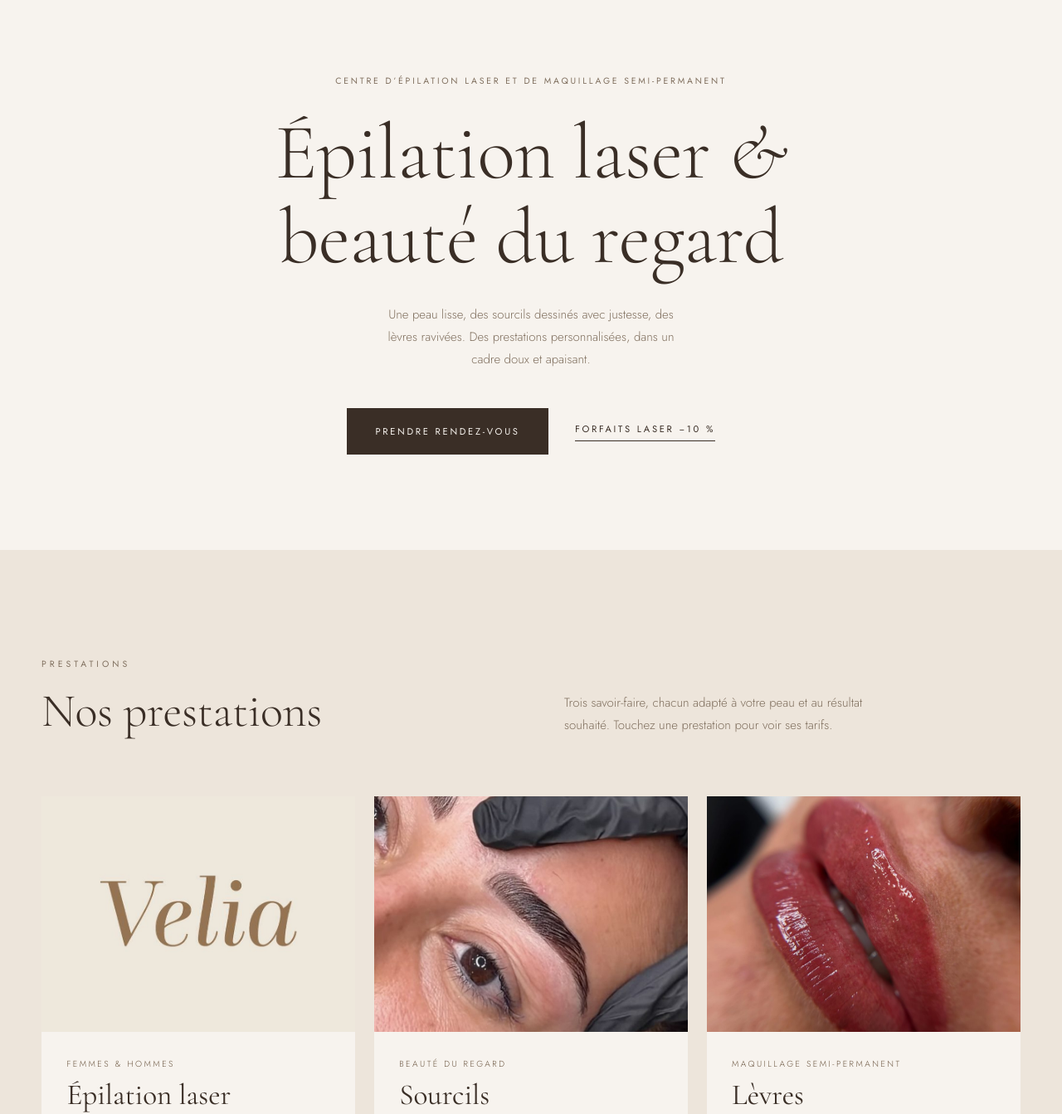
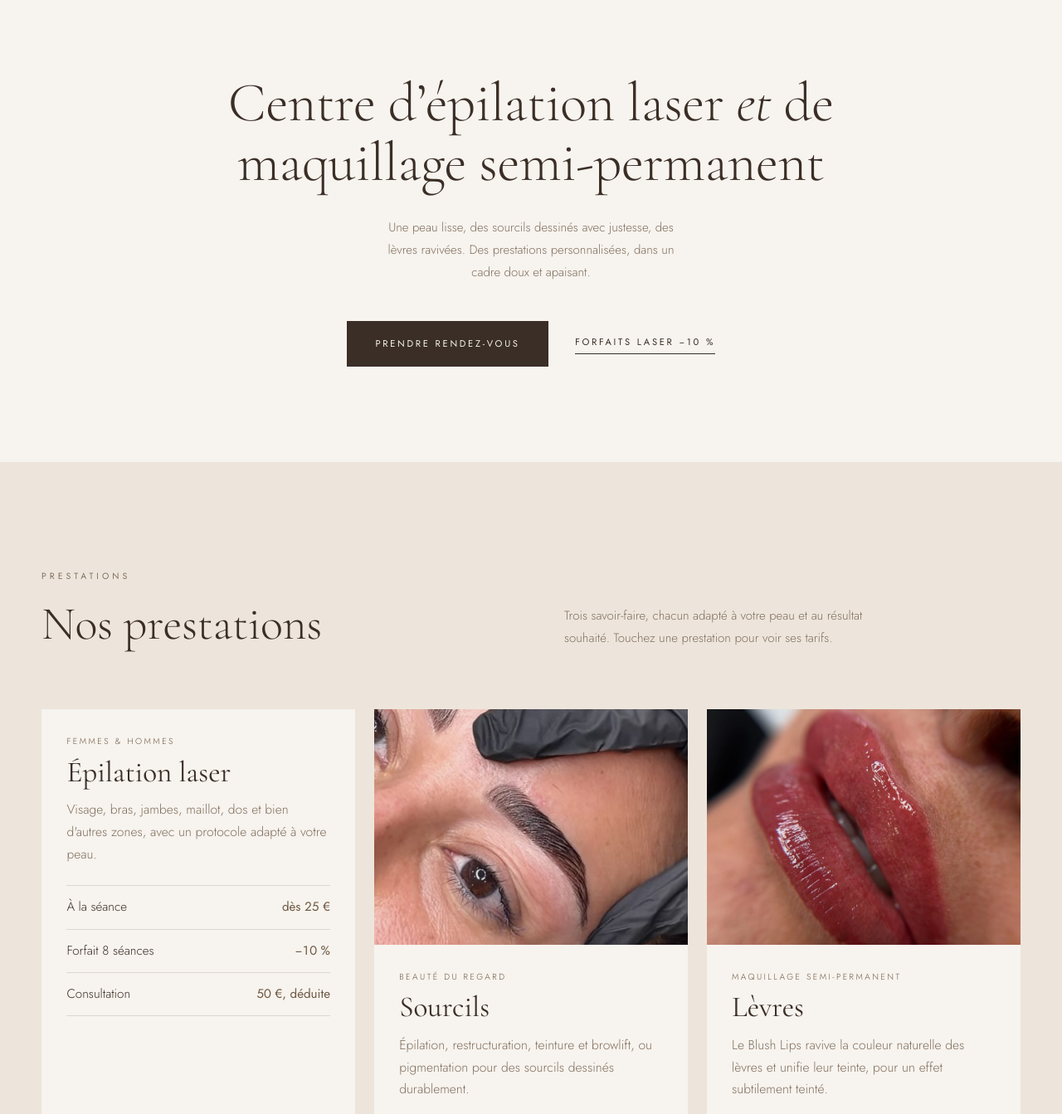
Before and after one commit to x5x5x5x5/velia-landing, a plain HTML site: page index.html in a window 1280 px wide. Shown: the part 140-1483 px from the top of the page at 83% size. Drawn offline with Linux system fonts and the light colour scheme.

Commit message:
Hero recentre sur le positionnement, visuel logo retire de la carte laser
Le titre de la page d accueil reprend l accroche Centre d epilation
laser et de maquillage semi-permanent ; la ligne qui la repetait
au-dessus est supprimee. Corps du titre reduit et mesure elargie,
le texte etant bien plus long.

La carte Epilation laser n affiche plus le logo : elle devient une
carte texte, en une seule colonne a toutes les largeurs grace a la
classe card-txt.

Co-Authored-By: Claude Opus 5 <noreply@anthropic.com>

```diff
--- a/index.html
+++ b/index.html
@@ -269,7 +269,6 @@ button{font:inherit;cursor:pointer;border:0;background:none;color:inherit;paddin
 .eyebrow{
   margin:0;font-size:.66rem;letter-spacing:.38em;text-transform:uppercase;font-weight:400;color:var(--muted);
 }
-.eyebrow-hero{letter-spacing:.26em;text-wrap:balance}
 h2.serif{font-size:clamp(2.3rem,4.4vw,3.6rem);margin:1.1rem 0 0}
 .lead{color:var(--muted);max-width:48ch;margin:1.4rem 0 0}
 
@@ -323,7 +322,7 @@ header.scrolled{border-bottom-color:var(--line)}
 
 /* ---------- hero ---------- */
 .hero{padding:clamp(4.5rem,9vw,7.5rem) 0;text-align:center}
-.hero h1{font-size:clamp(3rem,7.4vw,6.2rem);margin:1.6rem auto 0;max-width:14ch}
+.hero h1{font-size:clamp(2.3rem,5.2vw,4.3rem);margin:0 auto;max-width:24ch}
 .hero .lead{margin:1.8rem auto 0;max-width:44ch}
 .hero-cta{display:flex;gap:2rem;justify-content:center;align-items:center;flex-wrap:wrap;margin-top:2.8rem}
 
@@ -337,6 +336,8 @@ section{padding:clamp(5rem,10vw,8.5rem) 0}
 .cards{display:grid;grid-template-columns:repeat(3,1fr);gap:1.4rem}
 .card{display:flex;flex-direction:column;background:var(--paper);transition:transform .5s cubic-bezier(.22,1,.36,1)}
 .card:hover{transform:translateY(-4px)}
+.card.card-txt{display:flex;flex-direction:column}
+.card.card-txt .body{justify-content:center}
 .card .ph{aspect-ratio:4/3;overflow:hidden;background:var(--sand)}
 .card .ph img{width:100%;height:100%;object-fit:cover;transition:transform 1.2s cubic-bezier(.22,1,.36,1)}
 .card:hover .ph img{transform:scale(1.04)}
@@ -555,8 +556,7 @@ footer{padding:2rem 0;border-top:1px solid var(--line)}
 <!-- ===================== HERO ===================== -->
 <section class="hero">
   <div class="wrap">
-    <p class="eyebrow rv eyebrow-hero">Centre d’épilation laser et de maquillage semi-permanent</p>
-    <h1 class="serif rv">Épilation laser <em>&amp;</em> beauté du regard</h1>
+    <h1 class="serif rv">Centre d’épilation laser <em>et</em> de maquillage semi-permanent</h1>
     <p class="lead rv">Une peau lisse, des sourcils dessinés avec justesse, des lèvres ravivées. Des prestations personnalisées, dans un cadre doux et apaisant.</p>
     <div class="hero-cta rv">
       <a class="btn fill" href="https://www.planity.com/velia-31190-auterive" target="_blank" rel="noopener">Prendre rendez-vous</a>
@@ -576,8 +576,7 @@ footer{padding:2rem 0;border-top:1px solid var(--line)}
       <p class="lead">Trois savoir-faire, chacun adapté à votre peau et au résultat souhaité. Touchez une prestation pour voir ses tarifs.</p>
     </div>
     <div class="cards">
-      <a class="card rv" href="#tarifs" data-go="t-laser">
-        <div class="ph"><img width="1200" height="630" src="images/og.jpg" alt="Velia" loading="lazy" decoding="async"></div>
+      <a class="card card-txt rv" href="#tarifs" data-go="t-laser">
         <div class="body">
           <span class="tag">Femmes &amp; hommes</span>
           <h3>Épilation laser</h3>
```
